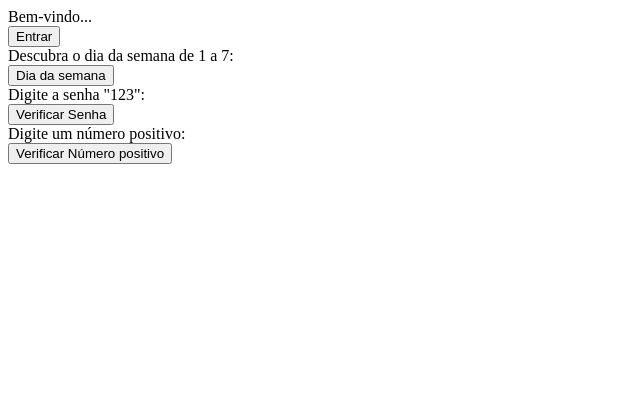
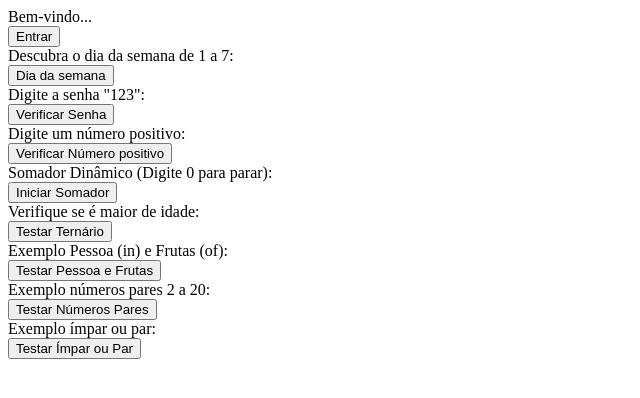
Before and after one commit to na7ielly/ADS, a plain HTML site: page pWeb/exemplos/exemplo04/index.html in a window 1280 px wide. Shown: the whole page, without its empty margins (0-640 px from the left). Drawn offline with Linux system fonts and the light colour scheme.

Commit message:
Exemplo 04 - Java Script Básico

```diff
--- a/pWeb/exemplos/exemplo04/index.html
+++ b/pWeb/exemplos/exemplo04/index.html
@@ -16,4 +16,19 @@
 
 	<div id="area04">Digite um número positivo:</div>
 	<button onclick="positivo('area04')">Verificar Número positivo</button>
+
+	<div id="area05">Somador Dinâmico (Digite 0 para parar):</div>
+    <button onclick="somadorDinamico('area05')">Iniciar Somador</button>
+
+	<div id="area06">Verifique se é maior de idade:</div>
+    <button onclick="testarTernario('area06')">Testar Ternário</button>
+
+	<div id="area07">Exemplo Pessoa (in) e Frutas (of):</div>
+    <button onclick="testarPessoaFrutas('area07')">Testar Pessoa e Frutas</button>
+
+	<div id="area08">Exemplo números pares 2 a 20:</div>
+	<button onclick="testarPares('area08')">Testar Números Pares</button>
+
+	<div id="area09">Exemplo ímpar ou par:</div>
+	<button onclick="testarImparPar('area09')">Testar Ímpar ou Par</button>
 </html>
--- a/pWeb/exemplos/exemplo04/script.js
+++ b/pWeb/exemplos/exemplo04/script.js
@@ -44,3 +44,139 @@ function positivo (numeroPositivo){
         numero = prompt('Digite um número positivo:');
     } while (Number(numero) <= 0);
 }
+
+function somadorDinamico(idElemento) {
+    const area05 = document.getElementById(idElemento);
+    let soma = 0;
+    let numerosSomados = ""; // Para guardar o histórico do que foi somado
+
+    // Um loop "infinito" que só será parado pelo 'break'
+    while (true) {
+        let entrada = prompt("Digite um número positivo para somar.\nDigite números negativos para ignorá-los.\nDigite 0 para SAIR e ver o resultado.");
+
+        // Se o usuário clicar em "Cancelar" no prompt, paramos tudo também
+        if (entrada === null) {
+            break;
+        }
+
+        let numero = Number(entrada);
+
+        // REGRA 1: Uso do BREAK
+        // Se o número for 0, o loop para imediatamente.
+        if (numero === 0) {
+            alert("Você digitou 0. Encerrando as somas!");
+            break;
+        }
+
+        // REGRA 2: Uso do CONTINUE
+        // Se o número for negativo, pulamos para a próxima repetição.
+        // O código abaixo do continue não será executado nesta volta!
+        if (numero < 0) {
+            alert(`O número ${numero} é negativo e foi ignorado.`);
+            continue;
+        }
+
+        // Se chegou até aqui, é porque não caiu no break e nem no continue
+        if (!isNaN(numero)) {
+            soma += numero;
+            numerosSomados += numero + " ";
+        } else {
+            alert("Por favor, digite um número válido!");
+        }
+    }
+
+    // Só atualiza a tela depois que o 'break' é acionado e o loop acaba
+    if (numerosSomados === "") {
+        area05.innerHTML = "Nenhum número válido foi somado.";
+    } else {
+        area05.innerHTML = `Números somados: [ ${numerosSomados}] <br> <strong>Total: ${soma}</strong>`;
+    }
+}
+
+function testarTernario(idElemento) {
+    const area06 = document.getElementById(idElemento);
+    const entrada = prompt('Qual é a sua idade?');
+
+    // Verifica se o usuário cancelou ou deixou vazio
+    if (entrada === null || entrada.trim() === '') {
+        area06.innerHTML = 'Operação cancelada.';
+        return;
+    }
+
+    const idade = Number(entrada);
+
+    // USO DO OPERADOR TERNÁRIO AQUI:
+    // Lê-se: A idade é maior ou igual a 18?
+    // Se sim (?), retorne 'Maior de idade'. Se não (:), retorne 'Menor de idade'.
+    const resultado = (idade >= 18) ? 'Você é MAIOR de idade.' : 'Você é MENOR de idade.';
+
+    area06.innerHTML = resultado;
+}
+
+function testarPessoaFrutas(idElemento) {
+    const area = document.getElementById(idElemento);
+    let resultadoHTML = "";
+
+    // 1. Exemplo do Objeto com for...in
+    const pessoa = { nome: 'Bob', idade: 32 };
+    resultadoHTML += "<h3>1. for...in (Objeto Pessoa):</h3><ul>";
+
+    for (const chave in pessoa) {
+        // Usando concatenação tradicional com o sinal de +
+        resultadoHTML += "<li>" + chave + " = " + pessoa[chave] + "</li>";
+    }
+    resultadoHTML += "</ul>";
+
+    // 2. Exemplo do Array com for...of
+    const frutas = ['Maçã', 'Banana'];
+    resultadoHTML += "<h3>2. for...of (Array Frutas):</h3><ul>";
+
+    for (const fruta of frutas) {
+        // Usando concatenação tradicional
+        resultadoHTML += "<li>" + fruta + "</li>";
+    }
+    resultadoHTML += "</ul>";
+
+    // 3. Exemplo da Função listarPropriedades
+    function listarPropriedades(objeto, nome) {
+        let textoLista = "";
+
+        for (const prop in objeto) {
+            // Usando concatenação tradicional (juntando os pedaços de texto e variáveis)
+            textoLista += "<li>" + nome + "." + prop + " = " + objeto[prop] + "</li>";
+        }
+        return textoLista;
+    }
+
+    resultadoHTML += "<h3>3. Função listarPropriedades:</h3><ul>";
+    resultadoHTML += listarPropriedades(pessoa, 'pessoa');
+    resultadoHTML += "</ul>";
+
+    // Finalmente, joga tudo construído para dentro da div na tela
+    area.innerHTML = resultadoHTML;
+}
+
+function testarPares(pares){
+    const area08 = document.getElementById(pares);
+
+    let resultado = 0;
+
+    for (let i = 0 ; resultado < 20; i++){
+        resultado += 2;
+        alert(resultado);
+    }
+}
+
+function testarImparPar(numero){
+    const area09 = document.getElementById(numero);
+
+    const entrada = prompt('Digite um número:');
+
+    if (entrada === null || entrada.trim() === ''){
+        area09.innerHTML = 'Operação cancelada.';
+        return;
+    }
+
+    const resultado = (entrada % 2 === 0 ) ? 'O número é PAR.' : 'O número é ÍMPAR.';
+    area09.innerHTML = resultado;
+}
```
